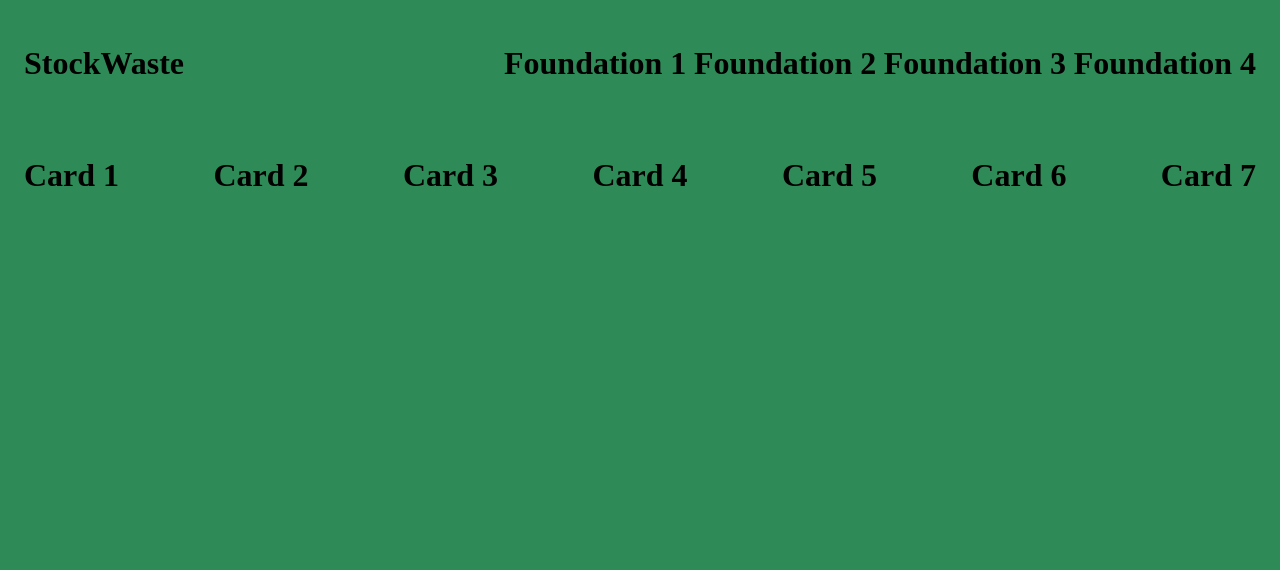
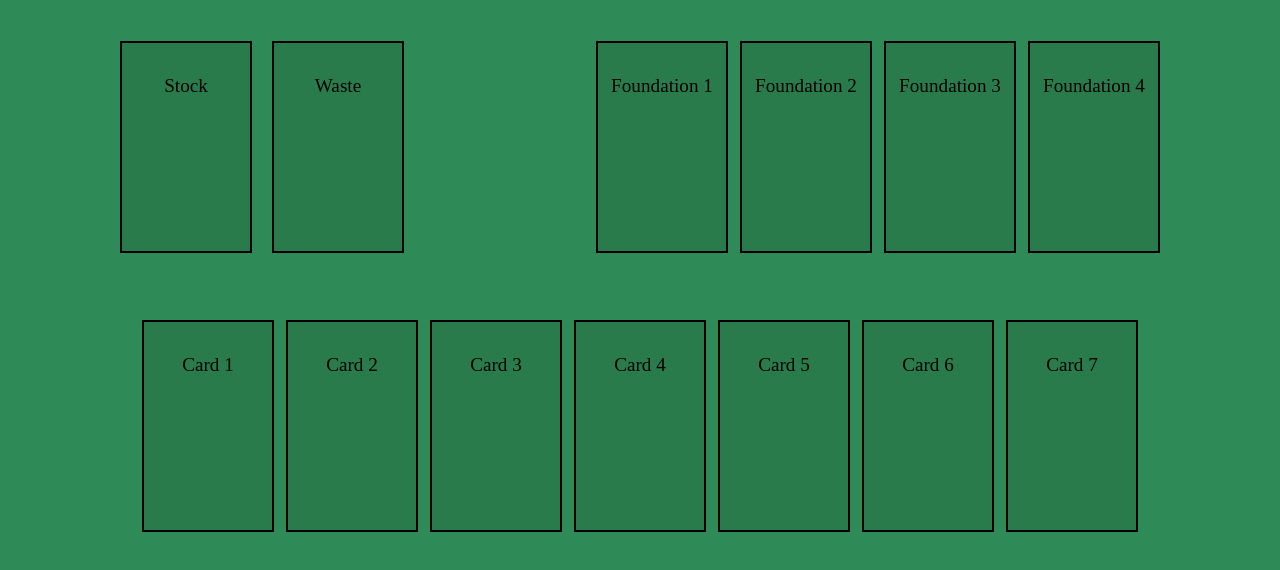
Before and after one commit to moe1011/CST8334-Solitare, a plain HTML site: page src/html/index.html in a window 1280 px wide. Drawn offline with Linux system fonts and the light colour scheme.

Commit message:
adjusted UI placeholder for cards

```diff
--- a/src/css/index.css
+++ b/src/css/index.css
@@ -5,24 +5,39 @@ body {
 
 .top-wrapper{
     display: flex;
-    flex-direction: row;
     margin-bottom: 2rem;
+    justify-content: space-around;
+    width: 100%;
+
 }
 
 .stockandwaste{
     display: flex;
-    justify-content: space-between;
-    width: 15rem;
+    gap: 1.5rem;
+
+}
+
+.card{
+    outline: solid black 2px;
+    padding: 2rem 0.5rem;
+    height: 9rem;
+    min-width: 7rem;
+    max-width: 7rem;
+    text-align: center;
+    background-color: rgba(39, 117, 72, 0.7);
+    font-size: larger;
 }
 
 .foundation{
     display: flex;
-    margin-left: 20rem;
-    justify-content: space-between;
-    width: 75rem;
+}
+
+.foundationCard{
+    margin-right: 1rem;
 }
 
 .tableau{
     display: flex;
-    justify-content: space-between;
+    justify-content: center;
+    gap: 1rem;
 }
--- a/src/html/index.html
+++ b/src/html/index.html
@@ -10,26 +10,26 @@
     <div class="top-wrapper">
 
         <div class="stockandwaste ">
-            <h1>Stock</h1>
-            <h1>Waste</h1>
+            <p class="card">Stock</p>
+            <p class="card">Waste</p>
         </div>
 
         <div class="foundation">
-            <h1>Foundation 1</h1>
-            <h1>Foundation 2</h1>
-            <h1>Foundation 3</h1>
-            <h1>Foundation 4</h1>
+            <p class="card foundationCard">Foundation 1</p>
+            <p class="card foundationCard">Foundation 2</p>
+            <p class="card foundationCard">Foundation 3</p>
+            <p class="card">Foundation 4</p>
         </div>
     </div>
     <div class="bottom-wrapper">
         <div class="tableau">
-            <h1>Card 1</h1>
-            <h1>Card 2</h1>
-            <h1>Card 3</h1>
-            <h1>Card 4</h1>
-            <h1>Card 5</h1>
-            <h1>Card 6</h1>
-            <h1>Card 7</h1>
+            <p class="card">Card 1</p>
+            <p class="card">Card 2</p>
+            <p class="card">Card 3</p>
+            <p class="card">Card 4</p>
+            <p class="card">Card 5</p>
+            <p class="card">Card 6</p>
+            <p class="card">Card 7</p>
         </div>
     </div>
 
```
